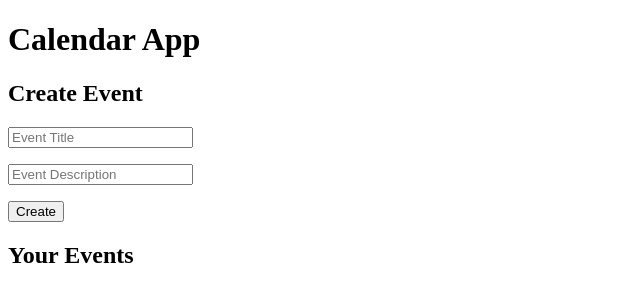
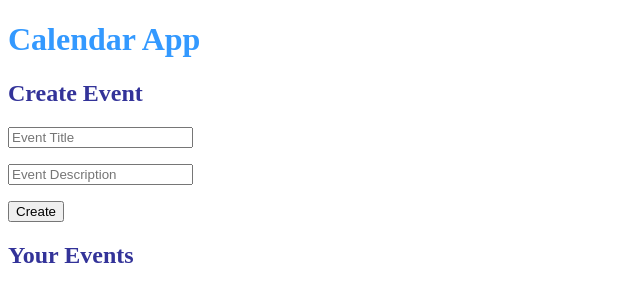
Before and after one commit to Rlin415/CalendarApp, a website: page client/index.html in a window 1280 px wide. Shown: the whole page, without its empty margins (0-640 px from the left). Drawn offline with Linux system fonts and the light colour scheme; no server answers.

Commit message:
add color to headings

```diff
--- a/client/css/main.css
+++ b/client/css/main.css
@@ -1,3 +1,11 @@
-.events {
+main h1 {
+  color: #3399FF;
+}
+
+section h2 {
+  color: #333399;
+}
+
+.event {
   cursor: pointer;
 }
```
